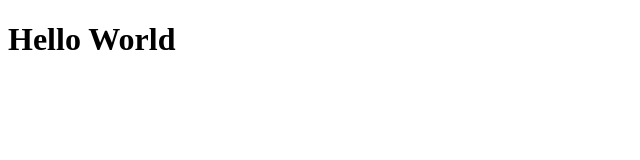
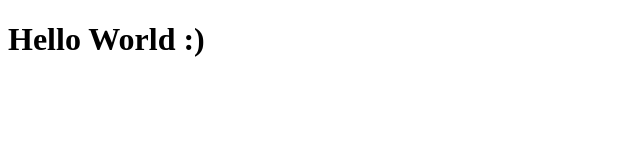
Before and after one commit to symapp/symap, an Angular app: page / in a window 1280 px wide. Shown: the top 160 px of the page, without its empty margins (0-640 px from the left). Built offline with nearby package versions, Linux system fonts and the light colour scheme.

Commit message:
test deployment

```diff
--- a/src/app/app.component.html
+++ b/src/app/app.component.html
@@ -1 +1 @@
-<h1>Hello World</h1>
+<h1>Hello World :)</h1>
```
